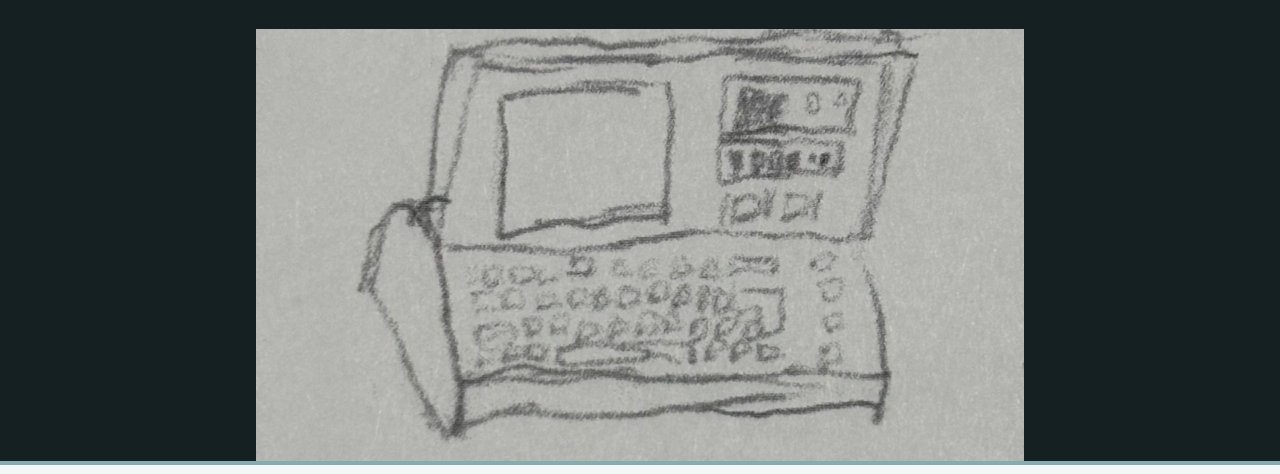
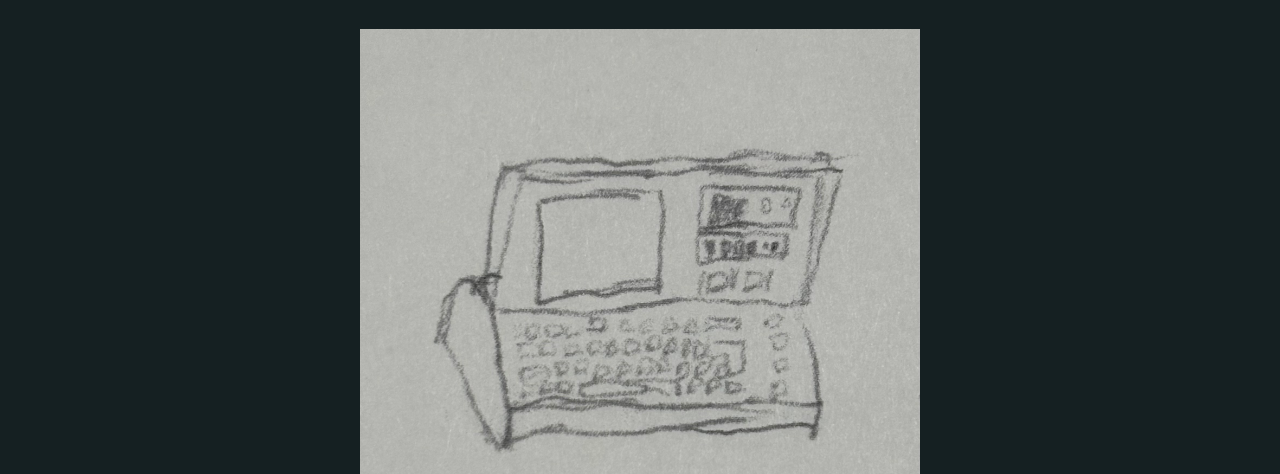
Before and after one commit to sanhachi/3Hachi6-Electronics, a plain HTML site: page devices/c100.html in a window 1280 px wide. Shown: the part 328-802 px from the top of the page. Drawn offline with Linux system fonts and the light colour scheme; a web font is replaced by a local one.

Commit message:
Update style.css

```diff
--- a/style.css
+++ b/style.css
@@ -471,8 +471,15 @@ img { display: block; max-width: 100%; }
   position: relative;
   width: 100%;
   max-width: 48rem;
-  aspect-ratio: 4 / 3;
   margin: 2rem auto 0;
+  /* aspect-ratio は外す(写真の比率に任せる) */
+}
+.device-image img {
+  position: static;       /* 枠いっぱいに敷き詰める指定をやめる */
+  width: 100%;
+  height: auto;
+  max-height: 70vh;       /* 縦長の写真が大きくなりすぎないように */
+  object-fit: contain;
 }
 
 .section-overview { background: var(--background); padding: 5rem 0; }
@@ -558,7 +565,7 @@ img { display: block; max-width: 100%; }
   .device-hero { padding-top: 5rem; }
   .device-hero h1 { font-size: 4.5rem; }
   .device-tagline { font-size: 1.5rem; line-height: 2rem; }
-  .device-image { aspect-ratio: 16 / 9; }
+
   .section-overview, .section-specs { padding: 6rem 0; }
   .overview-text { font-size: 1.875rem; }
   .highlights { grid-template-columns: repeat(3, 1fr); }
```
